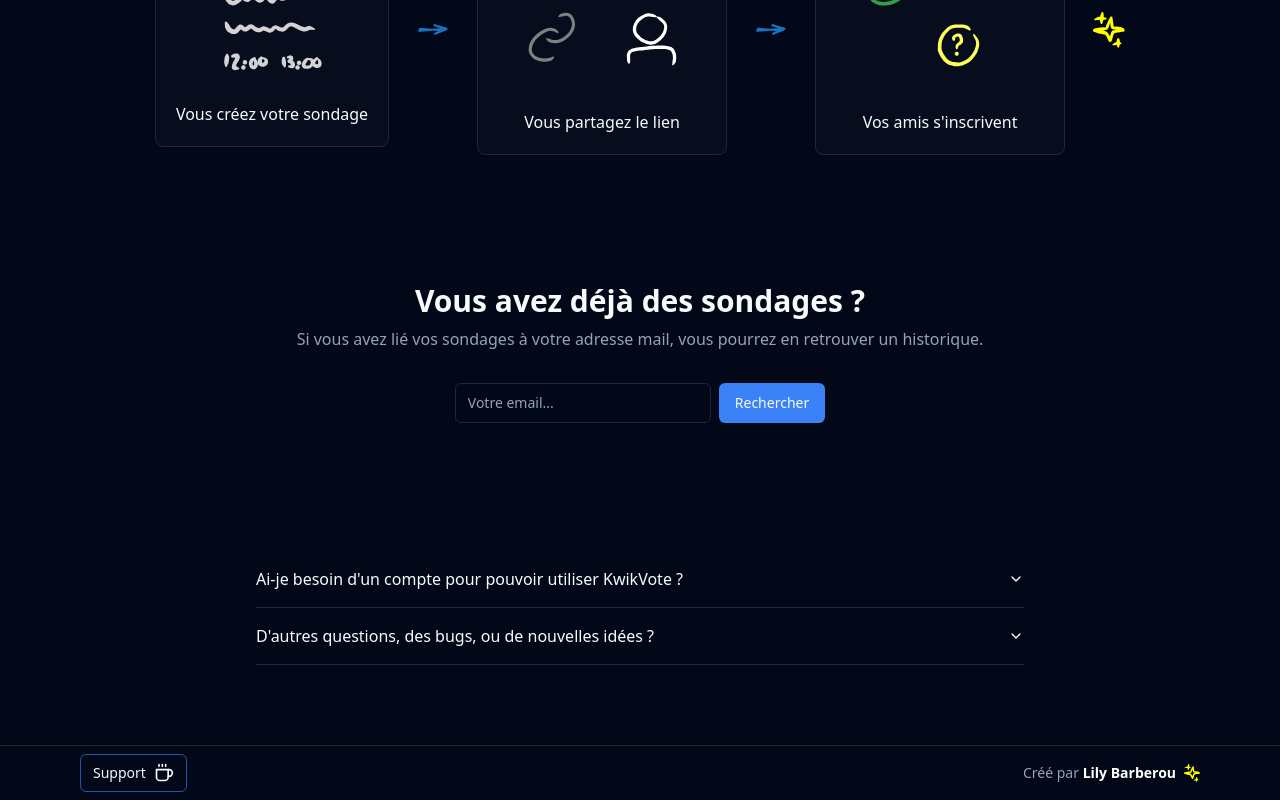
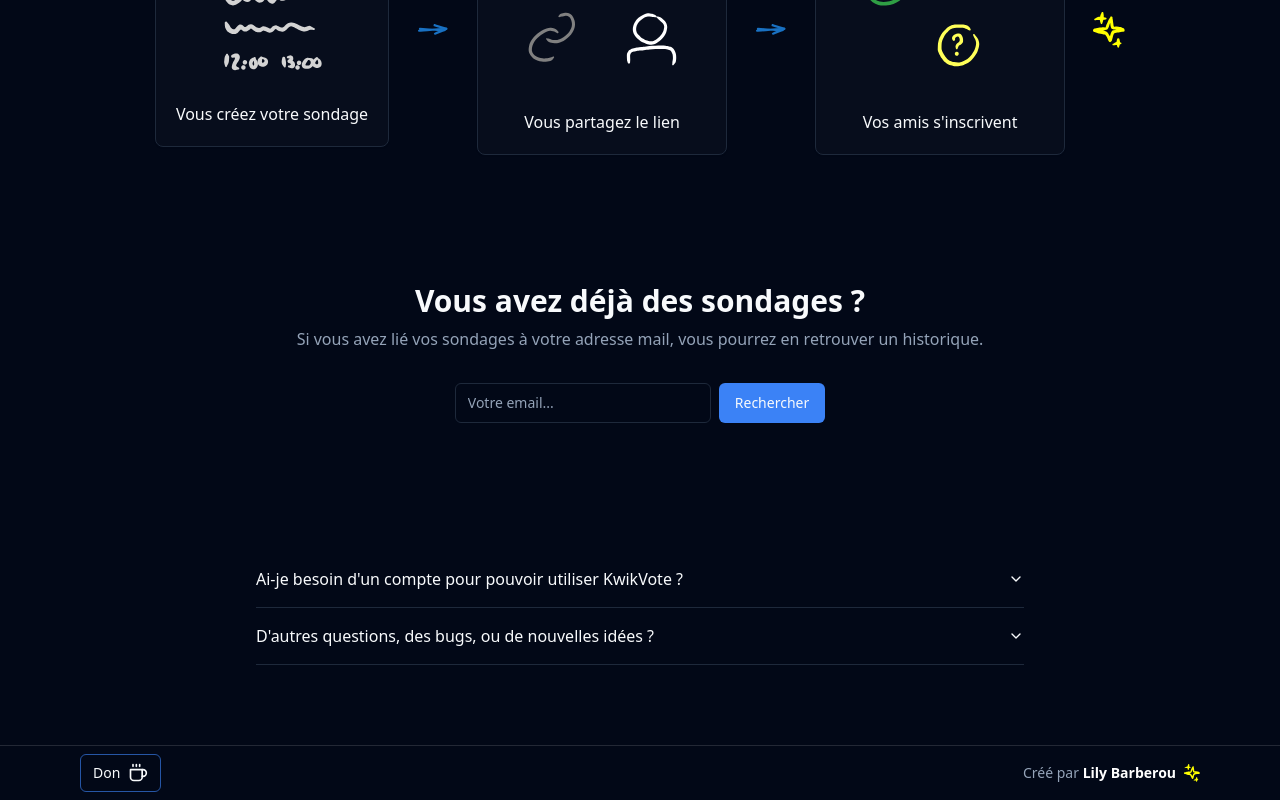
Before and after one commit to lilybarberou/kwikvote, a Next.js app: page / in a window 1280 px wide. Shown: the part 1237-2037 px from the top of the page. Built offline with nearby package versions, Linux system fonts and the light colour scheme.

Commit message:
update footer style

```diff
--- a/components/Footer.tsx
+++ b/components/Footer.tsx
@@ -12,13 +12,13 @@ export default function Footer() {
                         target="_blank"
                         rel="noopener noreferrer"
                     >
-                        <p className="text-sm">Support</p>
+                        <p className="text-sm">Don</p>
                         <Coffee className="w-5 h-5" />
                     </a>
                     <div className="flex gap-2 items-center">
                         <p className="text-sm text-muted-foreground">
                             Créé par{' '}
-                            <a className="font-semibold text-white" href="https:lilybarberou.fr" target="_blank" rel="noopener noreferrer">
+                            <a className="font-semibold text-white" href="https://lilybarberou.fr" target="_blank" rel="noopener noreferrer">
                                 Lily Barberou
                             </a>
                         </p>
```
